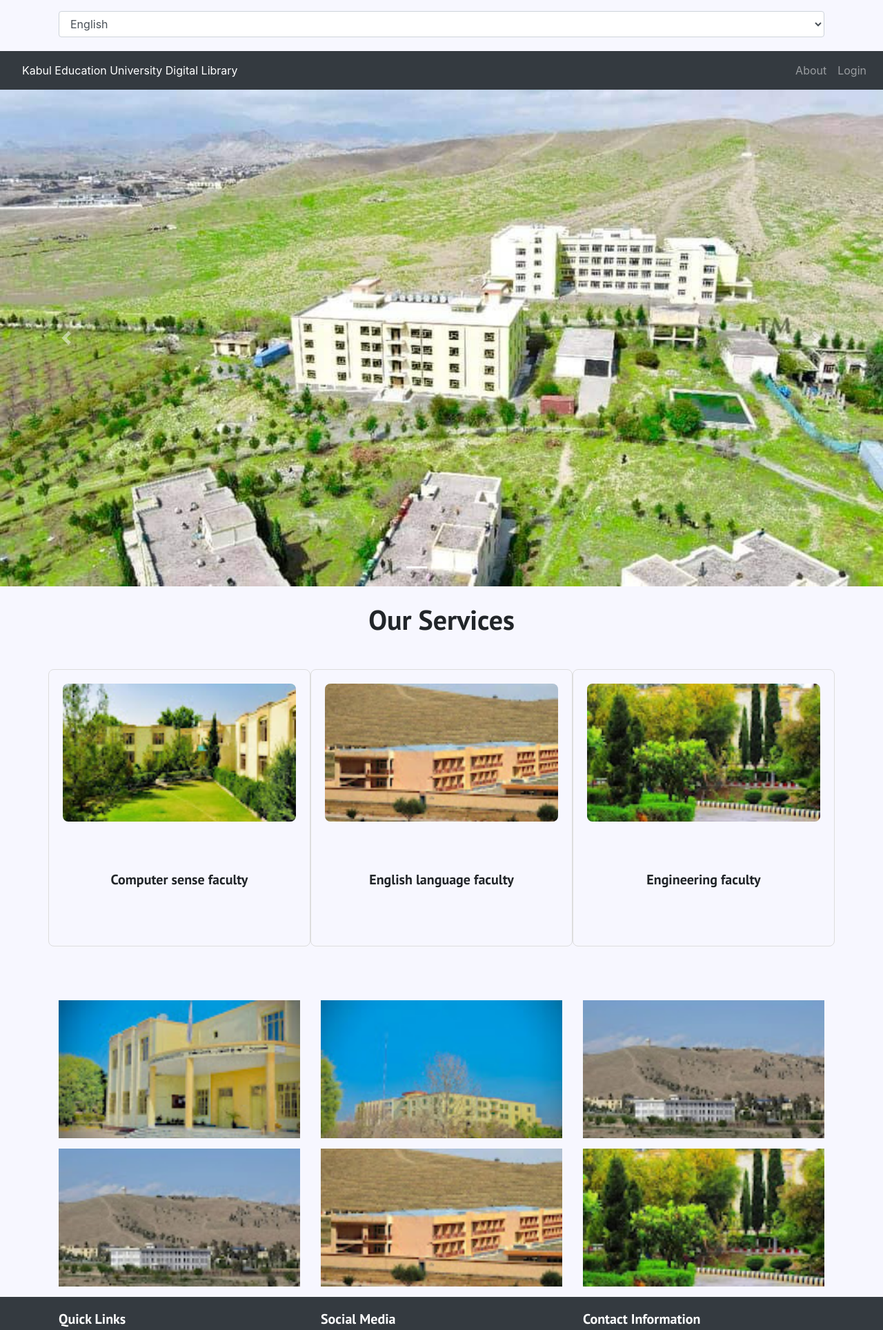
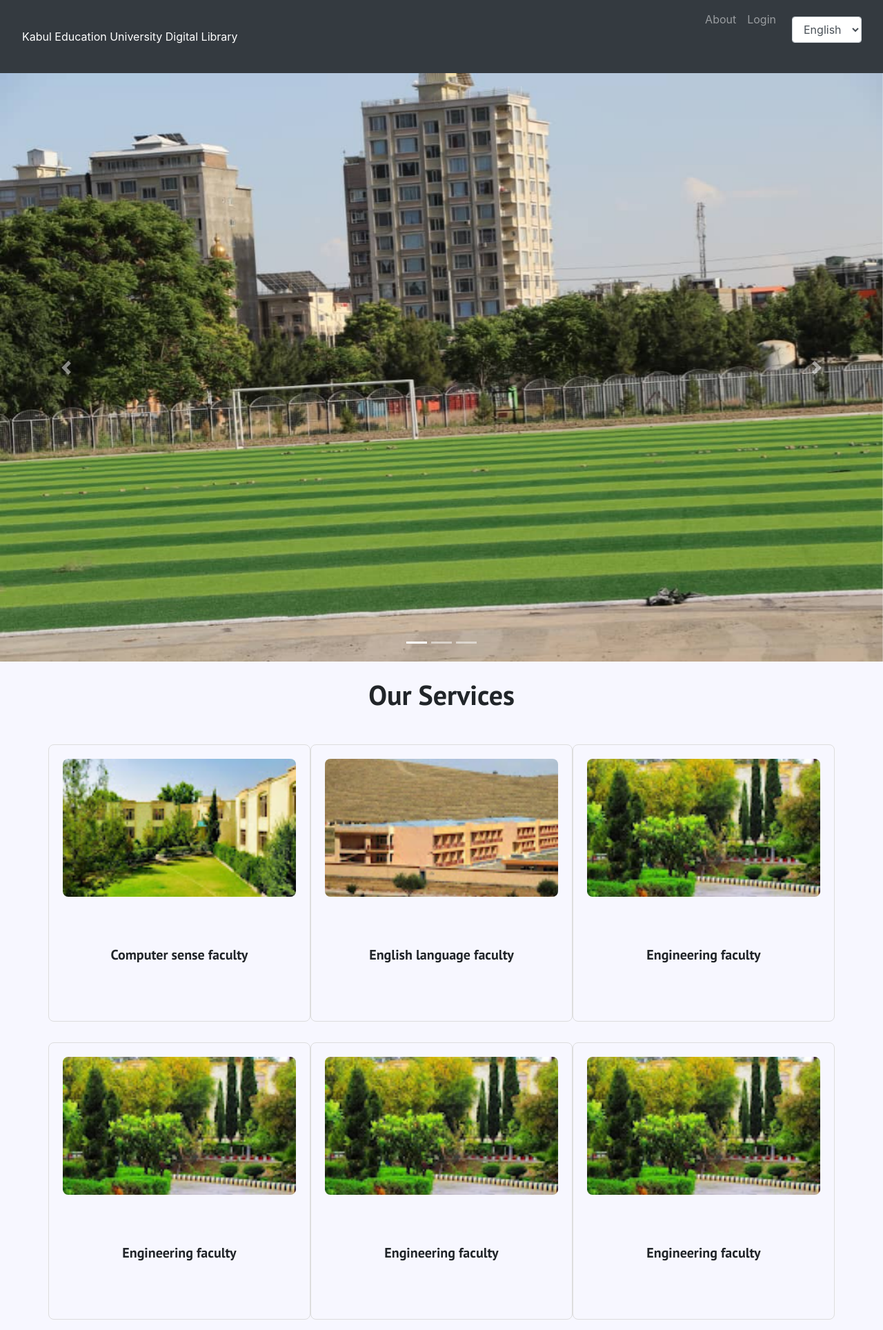
Before and after one commit to hafizullah123/E-library-update, a PHP site: page /index.php in a window 1280 px wide. Shown: the top 1928 px of the page at 69% size. Run offline with PHP 8.4, Linux system fonts and the light colour scheme; style sheets or scripts are compiled from the project's sources.

Commit message:
add the same new image in index slide show

```diff
--- a/index.php
+++ b/index.php
@@ -146,18 +146,11 @@
     </script>
   </head>
   <body>
-    <!-- Language Selector -->
-    <div class="container my-3">
-      <select id="languageSelector" class="form-control" onchange="changeLanguage()">
-        <option value="en">English</option>
-        <option value="ps">Pashto</option>
-        <option value="fa">Dari</option>
-      </select>
-    </div>
+
 
     <!-- Navbar -->
     <nav class="navbar navbar-expand-lg navbar-dark bg-dark">
-      <a class="nav-link" href="#" style="color: white;" data-en="Kabul Education University Digital Library" data-ps="کابل ښونی او روزنی پوهنتون" data-fa="کابل آموزشی پوهنتون"></a>
+      <a class="nav-link" href="#" style="color: white;" data-en="Kabul Education University Digital Library" data-ps="کابل ښونی او روزنی پوهنتون" data-fa="     پوهنتون"></a>
 
       <button
         class="navbar-toggler"
@@ -173,11 +166,19 @@
       <div class="collapse navbar-collapse" id="navbarNav">
         <ul class="navbar-nav ml-auto">
           <li class="nav-item">
-            <a class="nav-link" href="about.html" data-en="About" data-ps="زموږ په اړه" data-fa="درباره ما">About</a>
+            <a class="nav-link" href="about.php" data-en="About" data-ps="زموږ په اړه" data-fa="درباره ما">About</a>
           </li>
           <li class="nav-item">
             <a class="nav-link" href="login.php" data-en="Login" data-ps="ننوتل" data-fa="ورود">Login</a>
           </li>
+          <li><!-- Language Selector -->
+    <div class="container my-3">
+      <select id="languageSelector" class="form-control" onchange="changeLanguage()">
+        <option value="en">English</option>
+        <option value="ps">Pashto</option>
+        <option value="fa">Dari</option>
+      </select>
+    </div></li>
         </ul>
       </div>
     </nav>
@@ -191,13 +192,25 @@
       </ol>
       <div class="carousel-inner">
         <div class="carousel-item active">
-          <img src="IMG/1.jpg" alt="First slide" />
+          <img src="image/ss.jpg" alt="First slide" />
         </div>
         <div class="carousel-item">
-          <img src="IMG/2.jpg" alt="Second slide" />
+          <img src="image/s8.jpg" alt="Second slide" />
         </div>
         <div class="carousel-item">
-          <img src="IMG/3.jpg" alt="Third slide" />
+          <img src="image/s7.jpg" alt="Third slide" />
+        </div>
+        <div class="carousel-item">
+          <img src="image/s5.jpg" alt="Third slide" />
+        </div>
+        <div class="carousel-item">
+          <img src="image/s3.jpg" alt="Third slide" />
+        </div>
+        <div class="carousel-item">
+          <img src="image/s1.jpg" alt="Third slide" />
+        </div>
+        <div class="carousel-item">
+          <img src="image/s2.jpg" alt="Third slide" />
         </div>
       </div>
       <a class="carousel-control-prev" href="#carouselExampleIndicators" role="button" data-slide="prev">
@@ -219,7 +232,7 @@
         <div class="col-md-4 box" data-toggle="modal" data-target="#modal1">
           <img src="IMG/4.JPG" alt="Image 1" />
           <div class="d-flex justify-content-center align-items-center" style="height: 20vh;">
-            <h5 class="mt-3" data-en="Computer sense faculty" data-ps="کمپیوترساینس پوهنځی" data-fa="فاکولته علم کامپیوتر"></h5>
+            <h5 class="mt-3" data-en="Computer sense faculty" data-ps="کمپیوترساینس پوهنځی" data-fa="پوهنځی کمپیوتر ساینس "></h5>
           </div>
         </div>
 
@@ -237,13 +250,62 @@
           <div class="d-flex justify-content-center align-items-center" style="height: 20vh;">
             <h5 class="mt-3" data-en="Engineering faculty" data-ps="انجنیرۍ پوهنځی" data-fa="فاکولته مهندسی"></h5>
           </div>
+
+    </div>
+
+    <!-- box four -->
+    <div class="col-md-4 box" data-toggle="modal" data-target="#modal3">
+          <img src="IMG/6.JPG" alt="Image 3" />
+          <div class="d-flex justify-content-center align-items-center" style="height: 20vh;">
+            <h5 class="mt-3" data-en="Engineering faculty" data-ps="انجنیرۍ پوهنځی" data-fa="فاکولته مهندسی"></h5>
+          </div>
+        </div>
+
+    <!-- box five -->
+    <div class="col-md-4 box" data-toggle="modal" data-target="#modal3">
+          <img src="IMG/6.JPG" alt="Image 3" />
+          <div class="d-flex justify-content-center align-items-center" style="height: 20vh;">
+            <h5 class="mt-3" data-en="Engineering faculty" data-ps="انجنیرۍ پوهنځی" data-fa="فاکولته مهندسی"></h5>
+          </div>
+        </div>
+
+    <!-- box sex -->
+    <div class="col-md-4 box" data-toggle="modal" data-target="#modal3">
+          <img src="IMG/6.JPG" alt="Image 3" />
+          <div class="d-flex justify-content-center align-items-center" style="height: 20vh;">
+            <h5 class="mt-3" data-en="Engineering faculty" data-ps="انجنیرۍ پوهنځی" data-fa="فاکولته مهندسی"></h5>
+          </div>
+        </div>
+
+    <!-- box senven  -->
+    <div class="col-md-4 box" data-toggle="modal" data-target="#modal3">
+          <img src="IMG/6.JPG" alt="Image 3" />
+          <div class="d-flex justify-content-center align-items-center" style="height: 20vh;">
+            <h5 class="mt-3" data-en="Engineering faculty" data-ps="انجنیرۍ پوهنځی" data-fa="فاکولته مهندسی"></h5>
+          </div>
+        </div>
+
+    <!-- box eight -->
+    <div class="col-md-4 box" data-toggle="modal" data-target="#modal3">
+          <img src="IMG/6.JPG" alt="Image 3" />
+          <div class="d-flex justify-content-center align-items-center" style="height: 20vh;">
+            <h5 class="mt-3" data-en="Engineering faculty" data-ps="انجنیرۍ پوهنځی" data-fa="فاکولته مهندسی"></h5>
+          </div>
+        </div>
+
+    <!-- box nonthe -->
+    <div class="col-md-4 box" data-toggle="modal" data-target="#modal3">
+          <img src="IMG/6.JPG" alt="Image 3" />
+          <div class="d-flex justify-content-center align-items-center" style="height: 20vh;">
+            <h5 class="mt-3" data-en="Engineering faculty" data-ps="انجنیرۍ پوهنځی" data-fa="فاکولته مهندسی"></h5>
+          </div>
         </div>
       </div>
     </div>
 
     <!-- Modals -->
     <!-- Modal 1 -->
-    <div class="modal fade custom-modal" id="modal1" tabindex="-1" role="dialog" aria-labelledby="modal1Label" aria-hidden="true">
+    <!-- <div class="modal fade custom-modal" id="modal1" tabindex="-1" role="dialog" aria-labelledby="modal1Label" aria-hidden="true">
       <div class="modal-dialog" role="document">
         <div class="modal-content">
           <div class="modal-header">
@@ -257,10 +319,10 @@
           </div>
         </div>
       </div>
-    </div>
+    </div> -->
 
     <!-- Modal 2 -->
-    <div class="modal fade custom-modal" id="modal2" tabindex="-1" role="dialog" aria-labelledby="modal2Label" aria-hidden="true">
+    <!-- <div class="modal fade custom-modal" id="modal2" tabindex="-1" role="dialog" aria-labelledby="modal2Label" aria-hidden="true">
       <div class="modal-dialog" role="document">
         <div class="modal-content">
           <div class="modal-header">
@@ -274,10 +336,10 @@
           </div>
         </div>
       </div>
-    </div>
+    </div> -->
 
     <!-- Modal 3 -->
-    <div class="modal fade custom-modal" id="modal3" tabindex="-1" role="dialog" aria-labelledby="modal3Label" aria-hidden="true">
+    <!-- <div class="modal fade custom-modal" id="modal3" tabindex="-1" role="dialog" aria-labelledby="modal3Label" aria-hidden="true">
       <div class="modal-dialog" role="document">
         <div class="modal-content">
           <div class="modal-header">
@@ -291,7 +353,7 @@
           </div>
         </div>
       </div>
-    </div>
+    </div> -->
 
     <!-- Gallery -->
 
```
Also changed, not shown: 2 other files.
